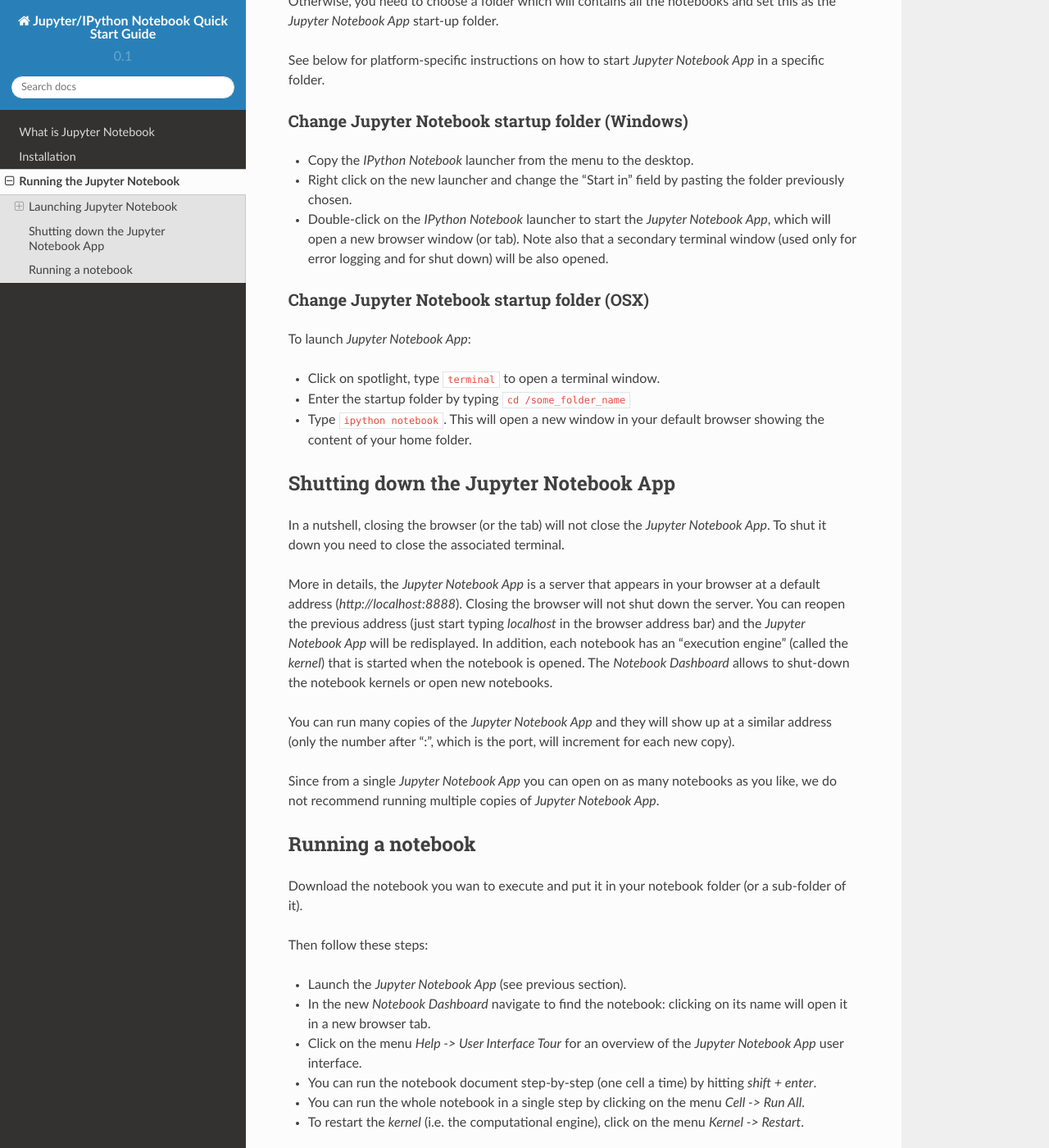
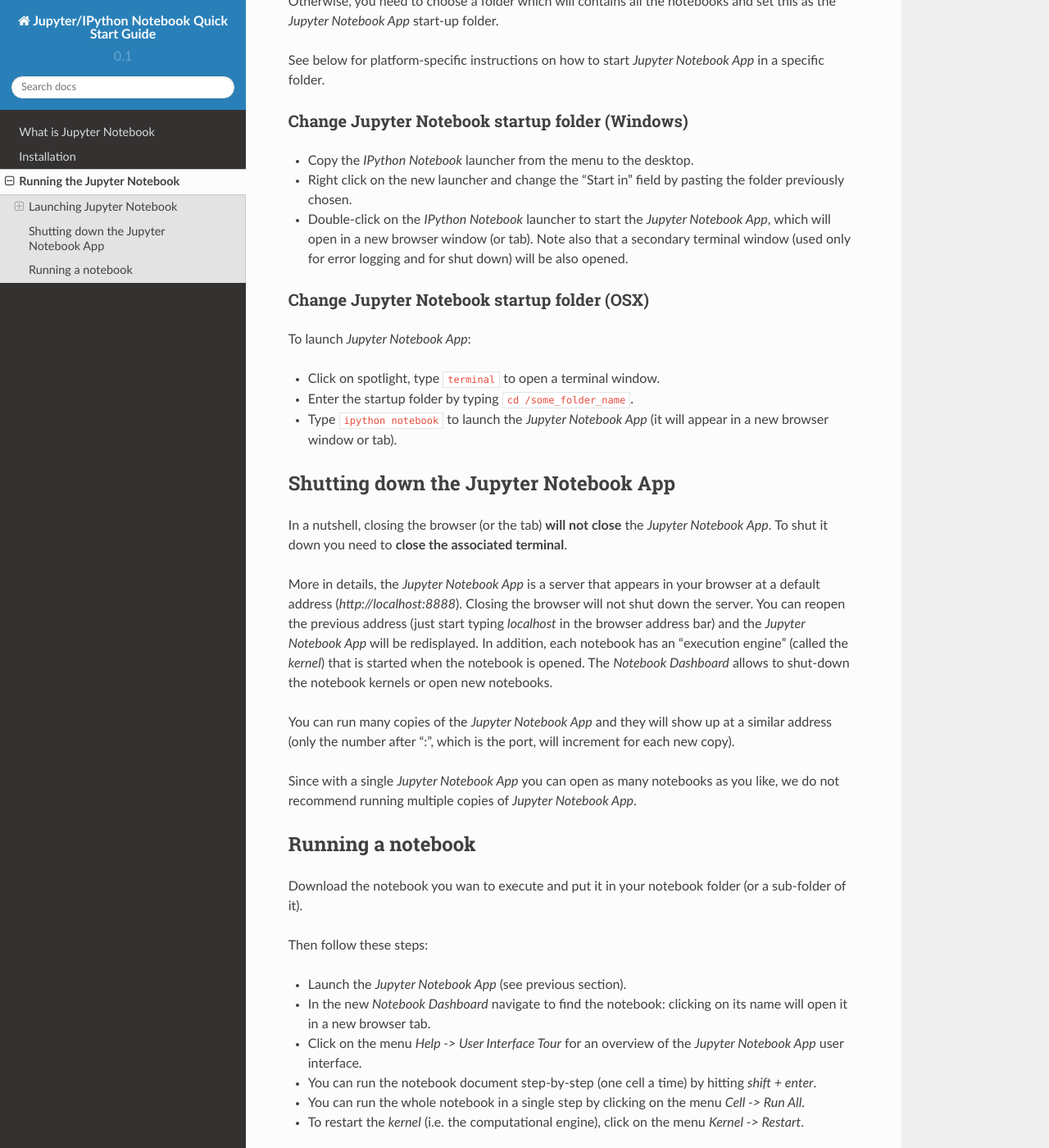
Before and after one commit to tritemio/jupyter_notebook_beginner_guide, a Sphinx documentation site: the page built from docs/execute.rst, in a window 1280 px wide and 1400 px high, scrolled down 533 px. Shown: the whole window at 82% size. Built offline with Sphinx 7.4.7 and the Read the Docs theme 2.0.0, drawn with Linux system fonts in a browser that asks for light colours.

Commit message:
Typos and some style

```diff
--- a/docs/execute.rst
+++ b/docs/execute.rst
@@ -33,7 +33,7 @@
   the folder previously chosen.
 
 - Double-click on the *IPython Notebook* launcher to start the
-  *Jupyter Notebook App*, which will open a new browser window (or tab).
+  *Jupyter Notebook App*, which will open in a new browser window (or tab).
   Note also that a secondary terminal window (used only for error logging and
   for shut down) will be also opened.
 
@@ -45,17 +45,17 @@
 
 - Click on spotlight, type ``terminal`` to open a terminal window.
 
-- Enter the startup folder by typing ``cd /some_folder_name``
+- Enter the startup folder by typing ``cd /some_folder_name``.
 
-- Type ``ipython notebook``. This will open a new window in your
-  default browser showing the content of your home folder.
+- Type ``ipython notebook`` to launch the *Jupyter Notebook App*
+  (it will appear in a new browser window or tab).
 
 
 Shutting down the Jupyter Notebook App
 ------------------------------
 
-In a nutshell, closing the browser (or the tab) will not close the
-*Jupyter Notebook App*. To shut it down you need to close the associated terminal.
+In a nutshell, closing the browser (or the tab) **will not close** the
+*Jupyter Notebook App*. To shut it down you need to **close the associated terminal**.
 
 More in details,
 the *Jupyter Notebook App* is a server that appears in your browser
@@ -71,7 +71,7 @@
 You can run many copies of the *Jupyter Notebook App* and they will show
 up at a similar address (only the number after ":", which is the port, will increment for each new copy).
 
-Since from a single *Jupyter Notebook App* you can open on as many notebooks as you like, we do not recommend running multiple copies of *Jupyter Notebook App*.
+Since with a single *Jupyter Notebook App* you can open as many notebooks as you like, we do not recommend running multiple copies of *Jupyter Notebook App*.
 
 Running a notebook
 ------------------
```
